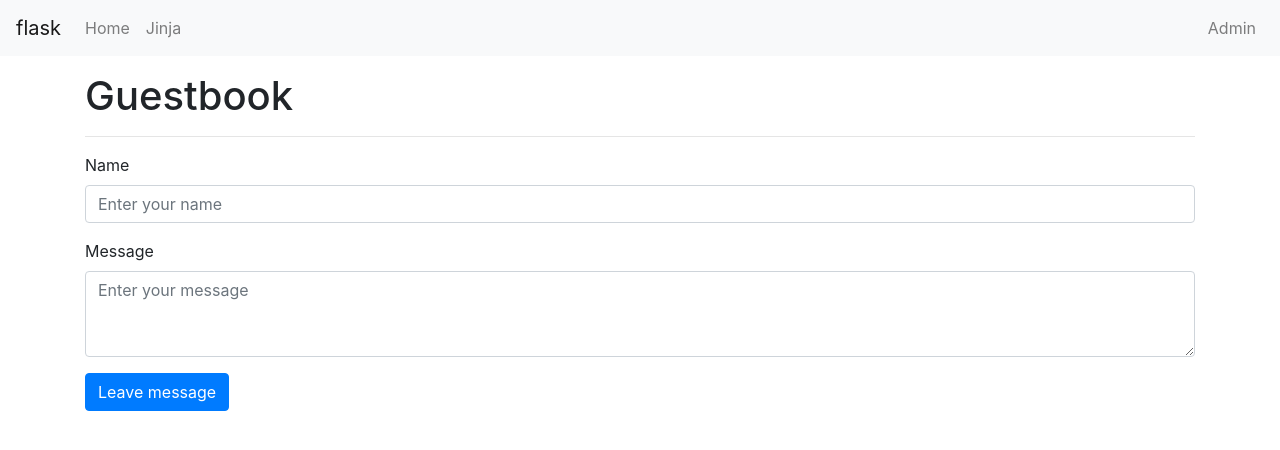
After one commit to servetcoskun/Learning-Flask, a Flask app: page /guestbook in a window 1280 px wide. The commit adds this page. Shown: the top 450 px of the page. Run offline with Flask 2, Linux system fonts and the light colour scheme; some libraries are stand-ins or nearby versions.

Commit message:
Flask & the Fetch API

```diff
--- /dev/null
+++ b/app/templates/public/guestbook.html
@@ -0,0 +1,66 @@
+{% extends "public/templates/public_template.html" %}
+
+{% block title %}Guestbook{% endblock title %}
+
+{% block main %}
+
+<div class="container">
+    <div class="row">
+        <div class="col">
+            <h1>Guestbook</h1>
+            <hr>
+
+            <div class="mb-3">
+                <label>Name</label>
+                <input type="text" class="form-control" id="name" placeholder="Enter your name">
+            </div>
+            <div class="form-group">
+
+                <label>Message</label>
+                <textarea class="form-control" id="message" cols="30" rows="3"
+                    placeholder="Enter your message"></textarea>
+            </div>
+
+            <button class="btn btn-primary" onclick="submit_entry()">Leave message</button>
+        </div>
+    </div>
+</div>
+
+
+{% endblock main %}
+
+{% block script %}
+
+<script>
+
+    function submit_entry() {
+        var name = document.getElementById("name");
+        var message = document.getElementById("message");
+
+        var entry = {
+            name: name.value,
+            message: message.value
+        };
+
+        fetch(`${window.origin}/guestbook/create-entry`, {
+            method: "POST",
+            credentials: "include",
+            body: JSON.stringify(entry),
+            cache: "no-cache",
+            headers: new Headers({
+                "content-type": "application/json"
+            })
+        })
+            .then(function (response) {
+                if (response.status !== 200) {
+                    console.log(`Response status was not 200: ${response.status}`)
+                }
+                response.json().then(function (data) {
+                    console.log(data)
+                })
+            })
+    }
+
+</script>
+
+{% endblock script %}
--- a/app/templates/public/templates/public_template.html
+++ b/app/templates/public/templates/public_template.html
@@ -60,6 +60,7 @@
     integrity="sha384-JjSmVgyd0p3pXB1rRibZUAYoIIy6OrQ6VrjIEaFf/nJGzIxFDsf4x0xIM+B07jRM"
     crossorigin="anonymous"></script>
   <script src="{{ url_for('static', filename='js/app.js') }}"></script>
+  {% block script %}{% endblock %}
 </body>
 
 </html>
--- a/app/views.py
+++ b/app/views.py
@@ -143,3 +143,20 @@ def json():
         res = make_response(jsonify({"message":"No JSON received"}), 400)
 
         return res
+
+
+@app.route("/guestbook")
+def guestbook():
+    return render_template("public/guestbook.html")
+
+
+@app.route("/guestbook/create-entry", methods=["POST"])
+def create_entry():
+
+    req = request.get_json()
+
+    print(req)
+
+    res = make_response(jsonify(req), 200)
+
+    return res
```
